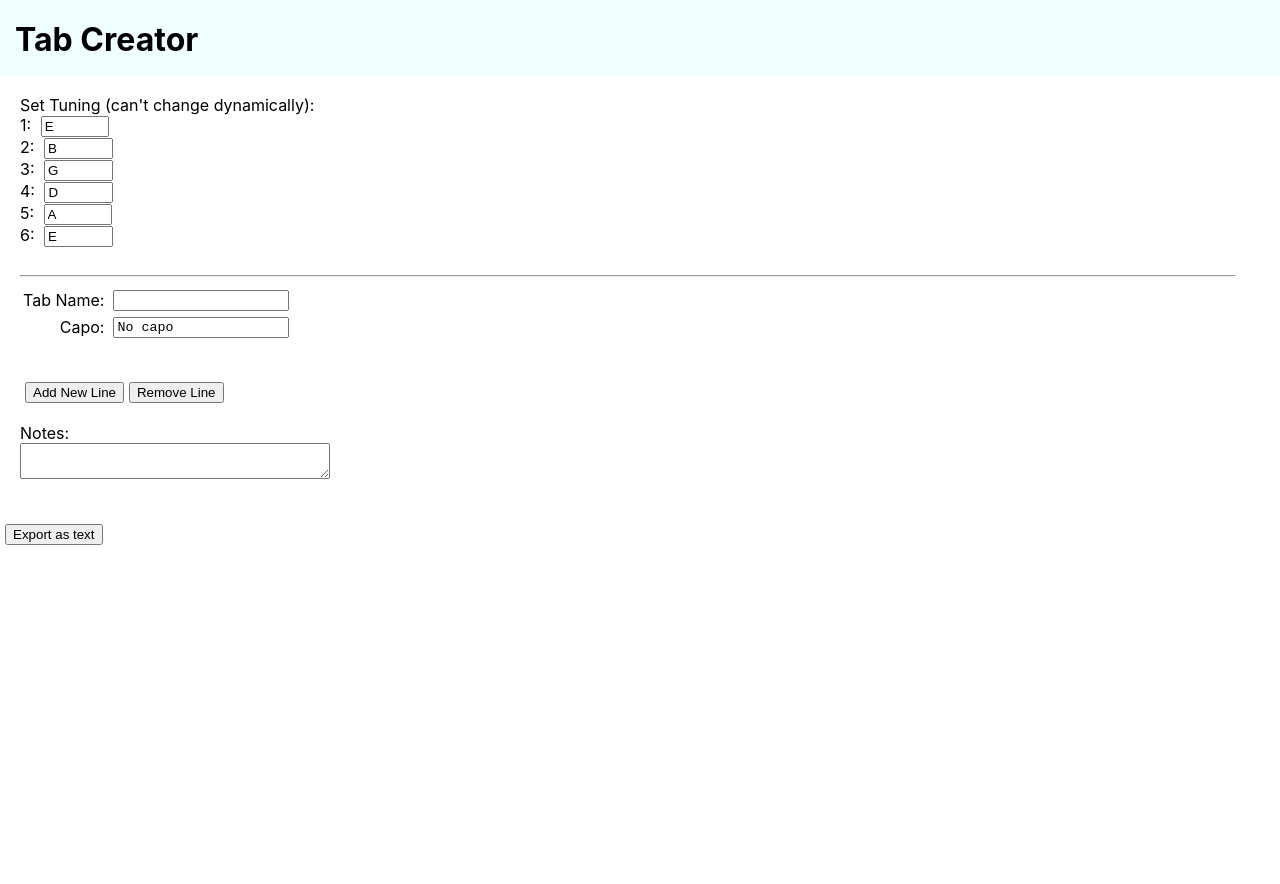
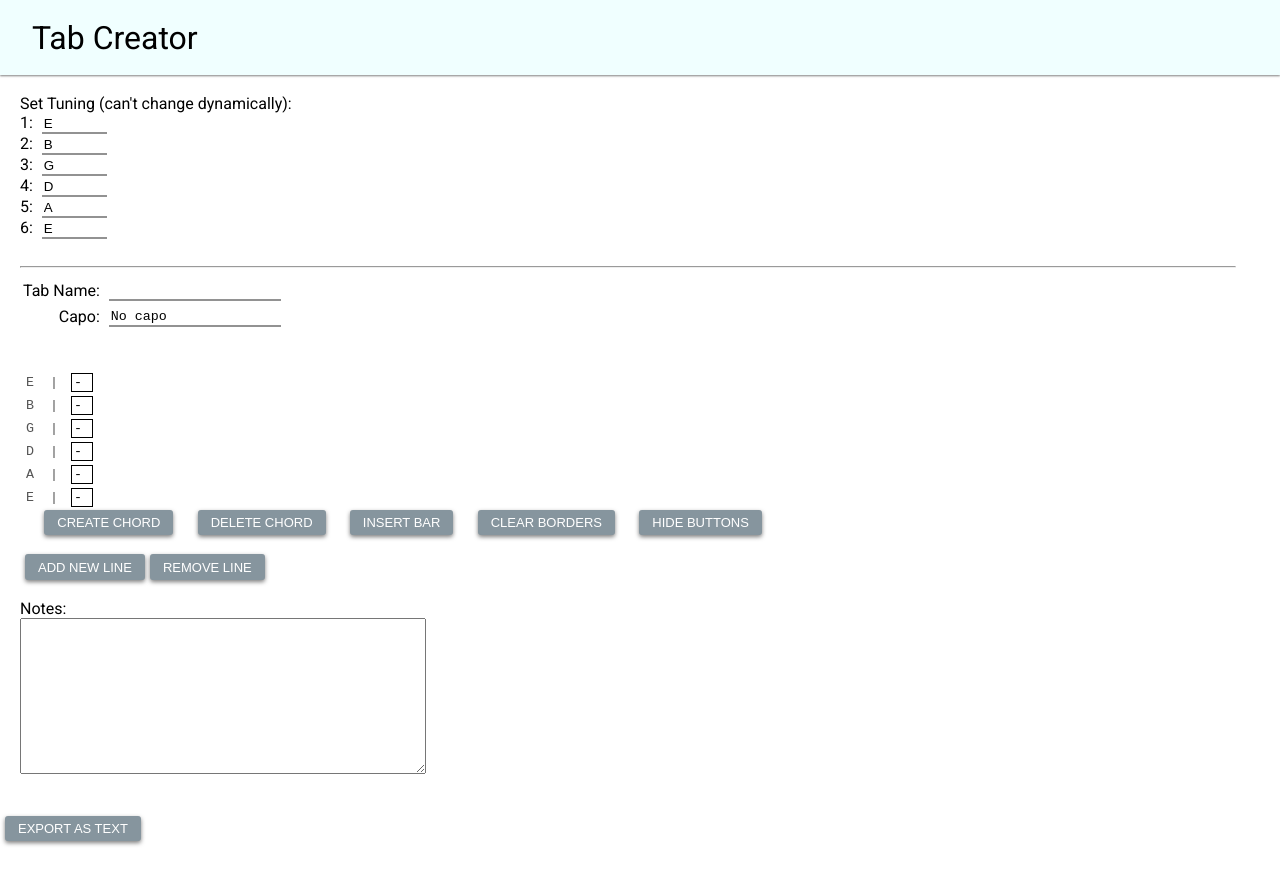
Before and after one commit to Farzan-Nadeem/tab-creator, a React (Create React App) app: page / in a window 1280 px wide. Shown: the top 884 px of the page. Before the commit the page ends 800 px from the top, so only its background shows below. Built offline with nearby package versions, Linux system fonts and the light colour scheme.

Commit message:
Cleaned up UI and fixed issue with text export not properly centering chords

```diff
--- a/public/index.html
+++ b/public/index.html
@@ -19,6 +19,8 @@
       work correctly both with client-side routing and a non-root public URL.
       Learn how to configure a non-root public URL by running `npm run build`.
     -->
+
+    <link href="https://fonts.googleapis.com/css?family=Roboto" rel="stylesheet">
     <title>Tab Creator</title>
   </head>
   <body>
--- a/src/App.css
+++ b/src/App.css
@@ -12,6 +12,7 @@
   justify-content: center;
   font-size: calc(10px + 2vmin);
   color: white;
+  box-shadow: 0 2px 4px #00000080;
 }
 
 button, select, input {
@@ -29,7 +30,12 @@ td.option {
   text-align: right;
 }
 
+td input:hover {
+  box-shadow: 0px 1px 0px #00000080;
+  outline: 0px;
+}
+
 .textarea {
-  width: 25%;
-  height: 30%;
+  width: 400px;
+  height: 150px;
 }
--- a/src/App.js
+++ b/src/App.js
@@ -27,6 +27,8 @@ class App extends Component {
         5: "E"
       }
     };
+
+    this.addLine()
   }
 
   addLine() {
@@ -63,9 +65,25 @@ class App extends Component {
 
       var line = ["", "", "", "", "", ""];
       for(var rowCount = 0; rowCount < rows.length ; rowCount++) {
-        for(var stringCount = 0; stringCount < 6 ; stringCount++) {
-          line[stringCount] += rows[rowCount].children[stringCount].firstChild.value;
-        }
+        var row = Array.from(rows[rowCount].children).map(function (item) { return item.firstChild.value});
+
+        var maxlength = Math.max.apply(null, row.map(function (item) { return item.length; } ) );
+
+        row = row.map(function(item) {
+          var diff = maxlength- item.length;
+          if(diff === 0) {
+            return item;
+          }
+
+          var initOffset = (new Array(Math.floor(diff/2) + 1)).join(" ");
+          var postOffset = (new Array(Math.ceil(diff/2) + 1)).join(" ");
+
+          return initOffset + item + postOffset;
+
+        });
+
+        line = row.map(function (item, key) { return line[key] + item + " "; });
+
       }
       text.push(line.join("\r\n")+"\r\n");
     }
--- a/src/Header.css
+++ b/src/Header.css
@@ -7,9 +7,12 @@
     margin: 0;
 
     background-color: azure;
+
+    box-shadow: 0 1px 2px #00000080;
 }
 
 h1 {
     margin: 0;
-    padding-left: 15px;
+    padding-left: 1em;
+    font-weight: 200;
 }
--- a/src/index.css
+++ b/src/index.css
@@ -1,9 +1,7 @@
 body {
   margin: 0;
   padding: 0;
-  font-family: -apple-system, BlinkMacSystemFont, "Segoe UI", "Roboto", "Oxygen",
-    "Ubuntu", "Cantarell", "Fira Sans", "Droid Sans", "Helvetica Neue",
-    sans-serif;
+  font-family: 'Roboto', sans-serif;
   -webkit-font-smoothing: antialiased;
   -moz-osx-font-smoothing: grayscale;
 }
@@ -12,3 +10,35 @@ code {
   font-family: source-code-pro, Menlo, Monaco, Consolas, "Courier New",
     monospace;
 }
+
+button {
+  overflow: hidden;
+  text-decoration: none;
+  font-size: 13px;
+  border: 0;
+  text-transform: uppercase;
+  padding: 0.4em 1em;
+  border-radius: 3px;
+  -webkit-transition: 0.3s;
+  -moz-transition: 0.3s;
+  -ms-transition: 0.3s;
+  -o-transition: 0.3s;
+  transition: 0.3s;
+  box-shadow: 0 2px 4px #00000080;
+  text-align: center;
+  background-color: #86959e;
+  color: white;
+}
+
+button:hover {
+  box-shadow: 1px 3px 6px #00000080;
+}
+
+input  {
+  border-color: #929292;
+  border-width: 0px 0px 2px 0px;
+}
+
+input:hover {
+  box-shadow: 0px 1px 0px #00000080;
+}
```
